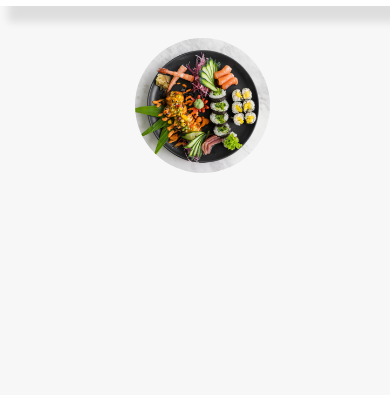
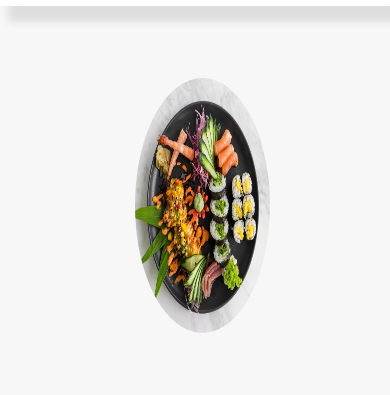
Before and after one commit to AbdelfattahAlaaEldein/comp, a plain HTML site: page index.html in a window 390 px wide. Shown: the part 61-456 px from the top of the page. Drawn offline with Linux system fonts and the light colour scheme.

Commit message:
first commit

```diff
--- a/css/main.css
+++ b/css/main.css
@@ -209,7 +209,7 @@ left: 0;
         transform: translateY(0rem);
     }
     50%{
-        transform: translateY(3rem);
+        transform: translateY(2rem);
     }
 
 }
@@ -222,6 +222,7 @@ left: 0;
 }
 .home .image {
     width: 40%;
+    height: 60%;
     align-items: end;
     text-align: end;
 }
@@ -262,6 +263,14 @@ left: 0;
 
 
     @media(max-width:768px){
+        .home  .image{
+            height: 40%;
+          }
+
+          .home .contant {
+            height: 40%;
+            width: 100%;
+          }
         .home .image img{
             width: 90%;
             border-radius: 50%;
@@ -281,7 +290,11 @@ left: 0;
         }
         }
     @media(max-width:650px){
+        .home .image img{
+           height: 90%;
+        }
       .home{
+        margin-top: 20px;
         height: 100vh;
         text-align: center;
         align-items: center;
@@ -289,8 +302,13 @@ left: 0;
         justify-content: space-evenly;
         flex-wrap: wrap;
       }
+
+        }
+    @media(max-width:450px){
+
+
       .home  .image{
-        height: 40%;
+        height: 35%;
       }
 
       .home .contant {
```
